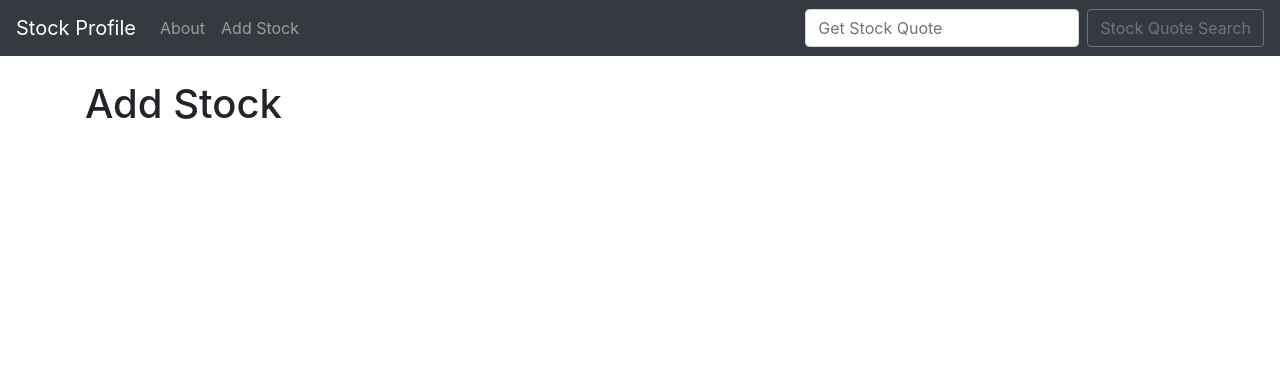
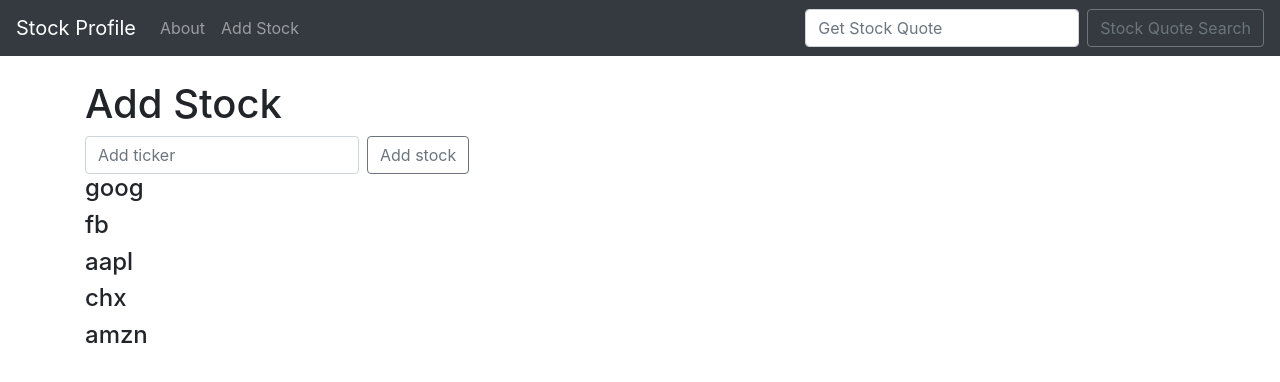
Before and after one commit to chackop/djstocks, a Django app: page /add_stock.html in a window 1280 px wide. Shown: the top 382 px of the page. Run offline with Django 3.2, Linux system fonts and the light colour scheme; data comes from the database, SQL or seed files in the repository; both versions use the stored data as it was after the commit; some libraries are stand-ins or nearby versions.

Commit message:
added form

```diff
--- a/quotes/templates/add_stock.html
+++ b/quotes/templates/add_stock.html
@@ -2,4 +2,14 @@
 
 {% block content %}
     <h1>Add Stock</h1>
+    <form action="{% url 'add_stock' %}" class="form-inline my-2 my-lg-0" method="POST">
+        {% csrf_token %}
+        <input class="form-control mr-sm-2" type="search" placeholder="Add ticker" aria-label="Get Stock Quote" name="ticker">
+        <button class="btn btn-outline-secondary my-2 my-sm-0" type="submit">
+            Add stock
+        </button>
+    </form>
+    {% for item in ticker %}
+    <h4>{{item}}</h4>
+    {% endfor %}
 {% endblock %}
--- a/quotes/views.py
+++ b/quotes/views.py
@@ -1,4 +1,7 @@
-from django.shortcuts import render
+from django.shortcuts import render, redirect
+from .models import Stock
+from .forms import StockForm
+from django.contrib import messages
 
 # Create your views here.
 
@@ -28,4 +31,15 @@ def about(request):
 
 
 def add_stock(request):
-    return render(request, 'add_stock.html', {})
+
+    if request.method == 'POST':
+        form = StockForm(request.POST or None)
+
+        if form.is_valid():
+            form.save()
+            messages.success(request, ("Stock has been added"))
+            return redirect('add_stock')
+
+    else:
+        ticker = Stock.objects.all()
+        return render(request, 'add_stock.html', {'ticker':  ticker})
```
Also changed, not shown: quotes/forms.py (added, +8 -0 lines), db.sqlite3.
